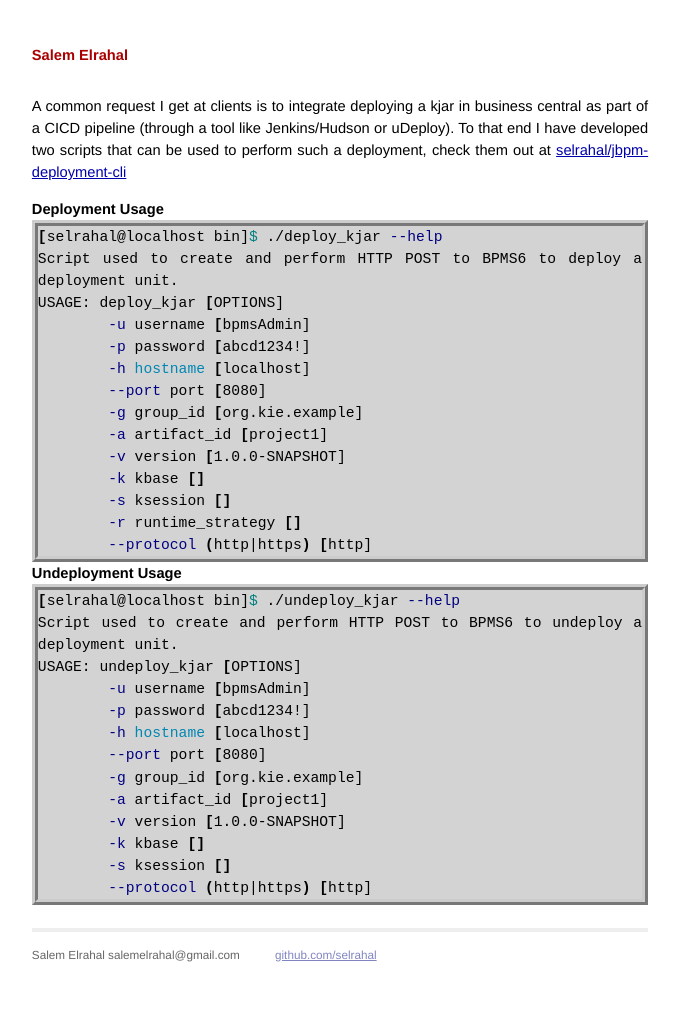
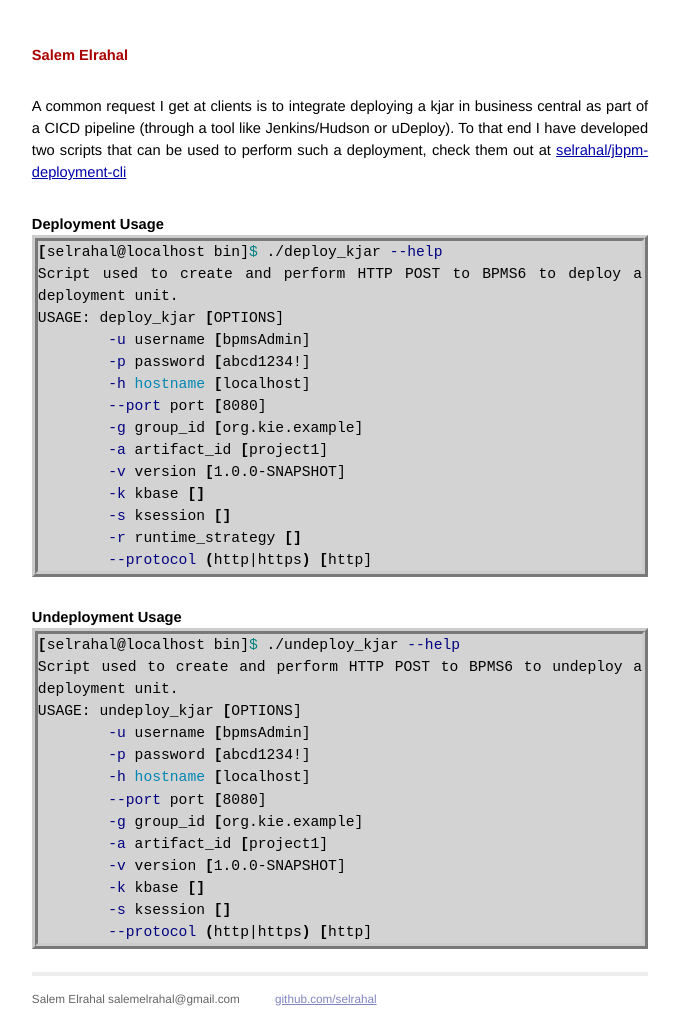
Before and after one commit to selrahal/selrahal.github.io, a Jekyll site: the page built from _posts/2015-06-15-create-a-deployment-unit-in-bxms-via-rest-api.markdown, in a window 1280 px wide. Shown: the whole page, without its empty margins (300-980 px from the left). Built offline with Jekyll 4.4.1, drawn with Linux system fonts in a browser that asks for light colours; before the commit the page ends 978 px from its top, so only the background shows below that.

Commit message:
header room

```diff
--- a/css/screen.css
+++ b/css/screen.css
@@ -206,3 +206,7 @@ pre.highlight{
     border: ridge #ccc;
     border-width: 6px;
 }
+
+h3 {
+  margin-top: 2em;
+}
```
